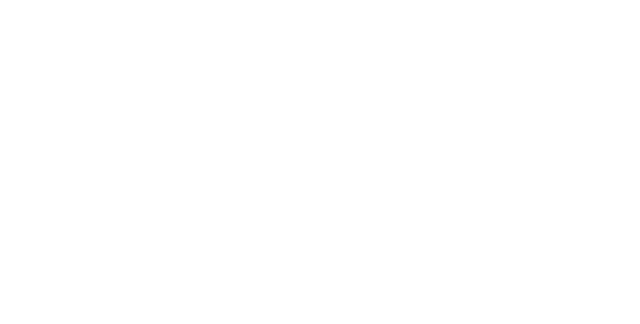
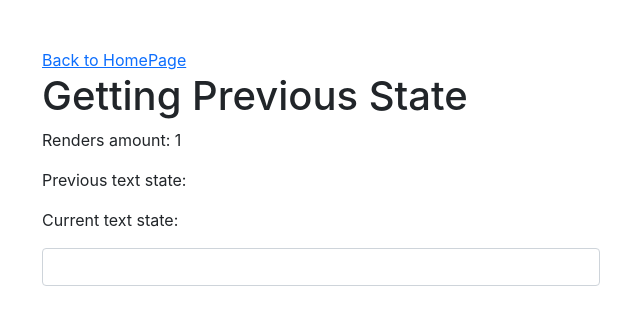
Before and after one commit to shirve/advanced-react-hooks, a React (Create React App) app: page /useref-example-2 in a window 1280 px wide. Before the commit this address had no page. Shown: the top 324 px of the page, without its empty margins (40-680 px from the left). Built offline with nearby package versions, Linux system fonts and the light colour scheme.

Commit message:
useRef hook example-2 +added navigation

```diff
--- a/src/App.tsx
+++ b/src/App.tsx
@@ -1,6 +1,7 @@
 import { BrowserRouter as Router, Routes, Route } from 'react-router-dom'
 import HomePage from './components/HomePage'
 import UseRefExample1 from './components/UseRefExample1'
+import UseRefExample2 from './components/UseRefExample2'
 
 function App() {
   return (
@@ -9,6 +10,7 @@ function App() {
         <Routes>
           <Route path='/' element={<HomePage />} />
           <Route path='useref-example-1' element={<UseRefExample1 />} />
+          <Route path='useref-example-2' element={<UseRefExample2 />} />
         </Routes>
       </main>
     </Router>
--- a/src/components/HomePage.tsx
+++ b/src/components/HomePage.tsx
@@ -1,7 +1,20 @@
 import { Link } from 'react-router-dom'
 
 const HomePage = () => {
-  return <Link to='useref-example-1'>useRef example-1</Link>
+  return (
+    <ul className='list-group'>
+      <Link to='useref-example-1' className='text-decoration-none'>
+        <li className='list-group-item list-group-item-action '>
+          useRef example-1
+        </li>
+      </Link>
+      <Link to='useref-example-2' className='text-decoration-none'>
+        <li className='list-group-item list-group-item-action'>
+          useRef example-2
+        </li>
+      </Link>
+    </ul>
+  )
 }
 
 export default HomePage
--- a/src/components/UseRefExample1.tsx
+++ b/src/components/UseRefExample1.tsx
@@ -13,7 +13,9 @@ const UseRefExample1 = () => {
   }
 
   return (
-    <div className='w-25'>
+    <div className='w-50'>
+      <Link to='/'>Back to HomePage</Link>
+      <h1>Creating DOM Reference</h1>
       <form onSubmit={onSubmit}>
         <label htmlFor='name'>Name</label>
         <input
@@ -30,7 +32,6 @@ const UseRefExample1 = () => {
           Click here to focus on the input field
         </p>
       </form>
-      <Link to='/'>Back to HomePage</Link>
     </div>
   )
 }
--- /dev/null
+++ b/src/components/UseRefExample2.tsx
@@ -0,0 +1,31 @@
+import { useState, useEffect, useRef } from 'react'
+import { Link } from 'react-router-dom'
+
+const UseRefExample2 = () => {
+  const [text, setText] = useState('')
+  const renders = useRef(1)
+  const prevText = useRef('')
+
+  useEffect(() => {
+    renders.current = renders.current + 1
+    prevText.current = text
+  }, [text])
+
+  return (
+    <div className='w-50'>
+      <Link to='/'>Back to HomePage</Link>
+      <h1>Getting Previous State</h1>
+      <p>Renders amount: {renders.current}</p>
+      <p>Previous text state: {prevText.current}</p>
+      <p>Current text state: {text}</p>
+      <input
+        type='text'
+        value={text}
+        onChange={(e) => setText(e.target.value)}
+        className='form-control'
+      />
+    </div>
+  )
+}
+
+export default UseRefExample2
--- a/src/index.css
+++ b/src/index.css
@@ -11,3 +11,7 @@ code {
   font-family: source-code-pro, Menlo, Monaco, Consolas, 'Courier New',
     monospace;
 }
+
+.list-group {
+  display: inline-block;
+}
```
